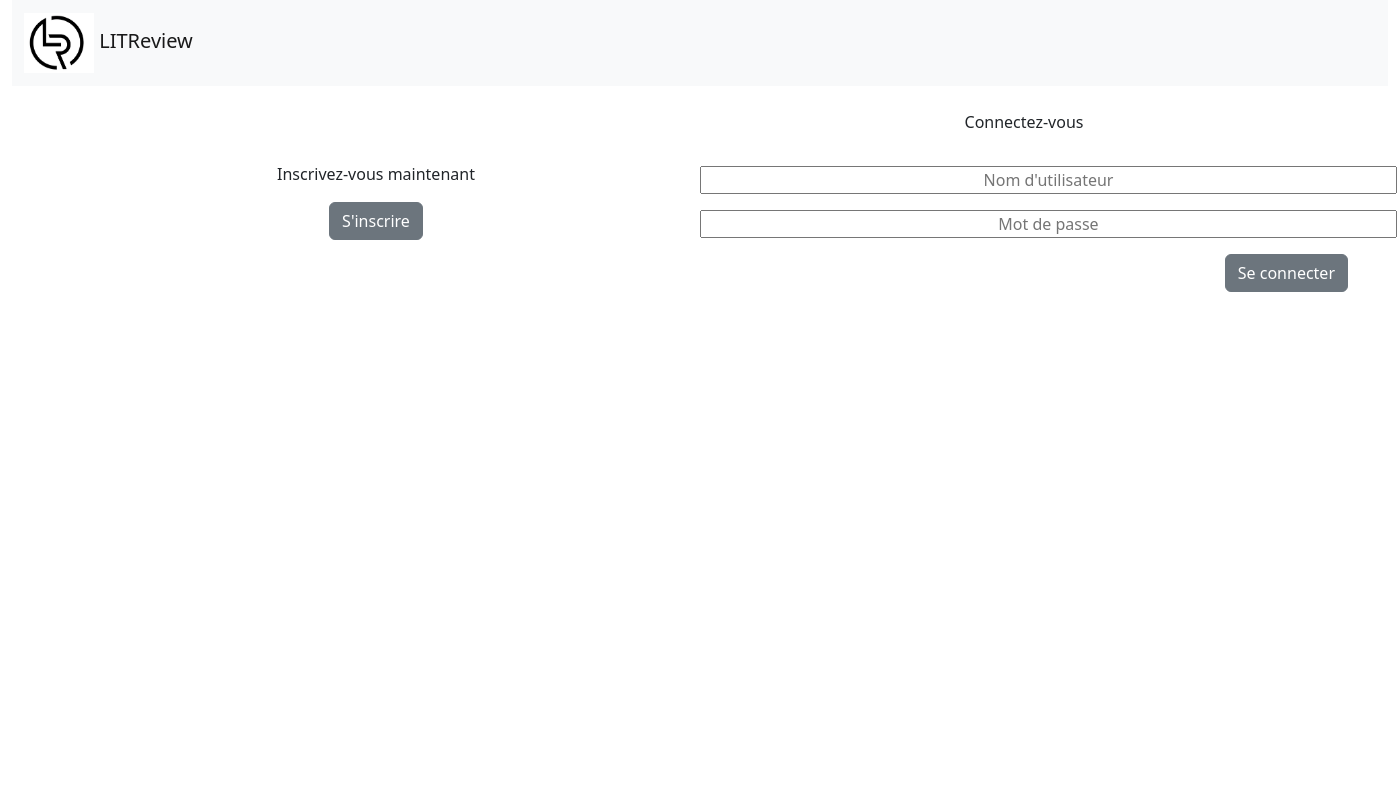
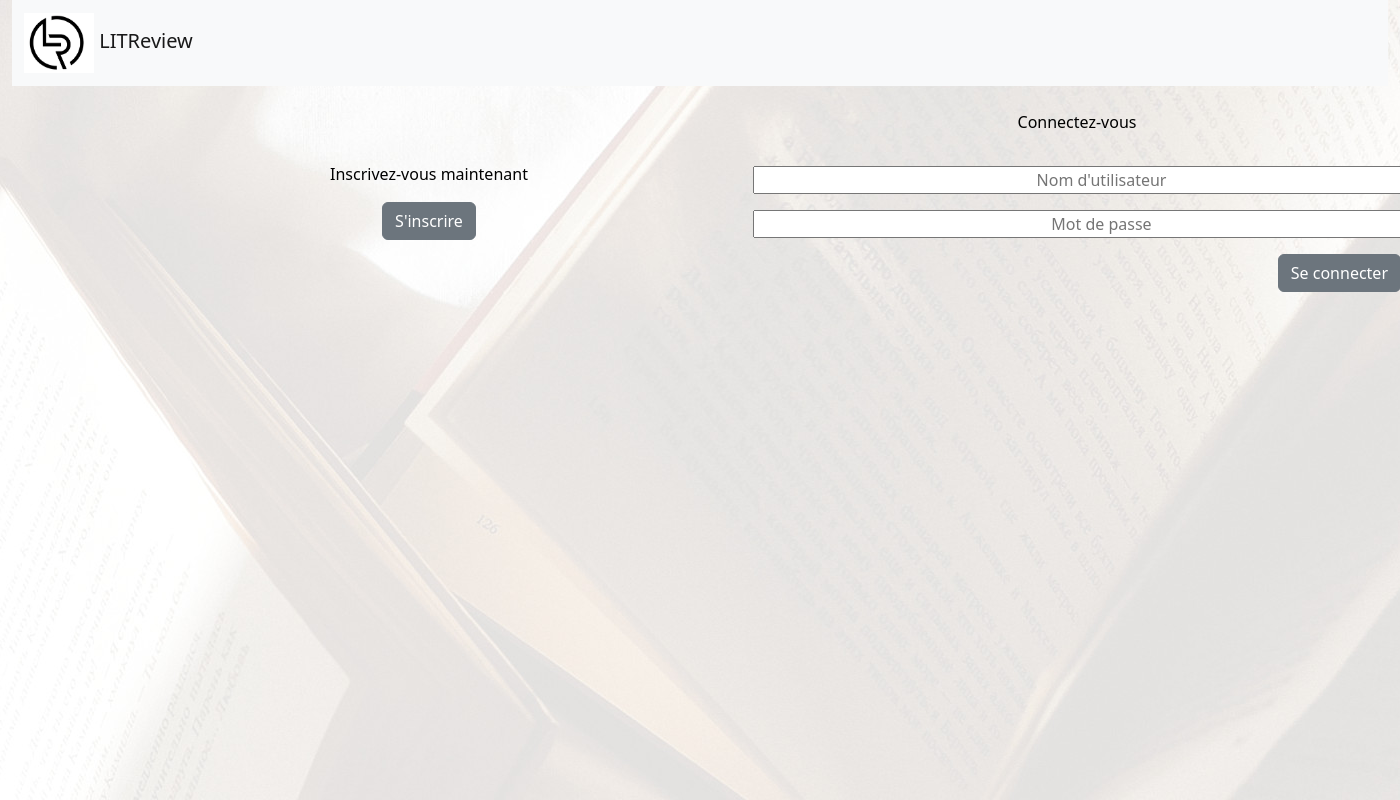
Before and after one commit to SGauthier2Pro/LITReview, a Django app: page / in a window 1400 px wide; the page is wider, and only the part inside the window is pictured. Run offline with Django 4.2, Linux system fonts and the light colour scheme; some libraries are stand-ins or nearby versions.

Commit message:
ajout background

```diff
--- a/static/css/style.css
+++ b/static/css/style.css
@@ -12,7 +12,13 @@ html {
 
 body {
     box-sizing: border-box;
-    background: #fff;
+    background: #ffffff;
+    color: #000000;
+    margin: 53px;
+    width: 100%;
+    background-image : url('../pictures/5425687.jpg');
+    background-repeat: no-repeat ;
+    background-position:top;
 }
 
 section {
```
Also changed, not shown: static/pictures/5425687.jpg (added).
